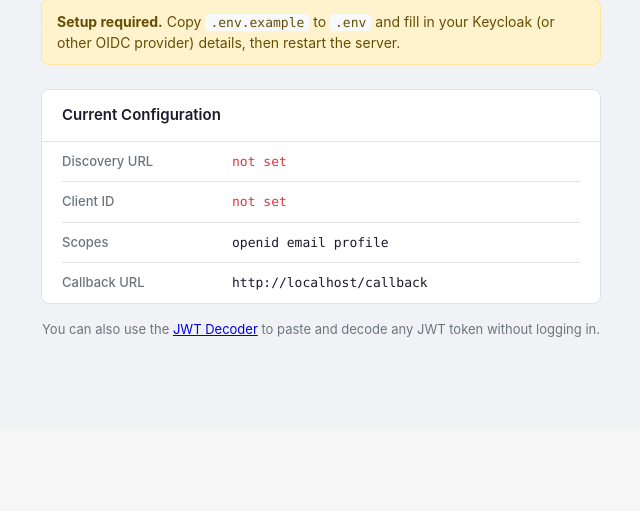
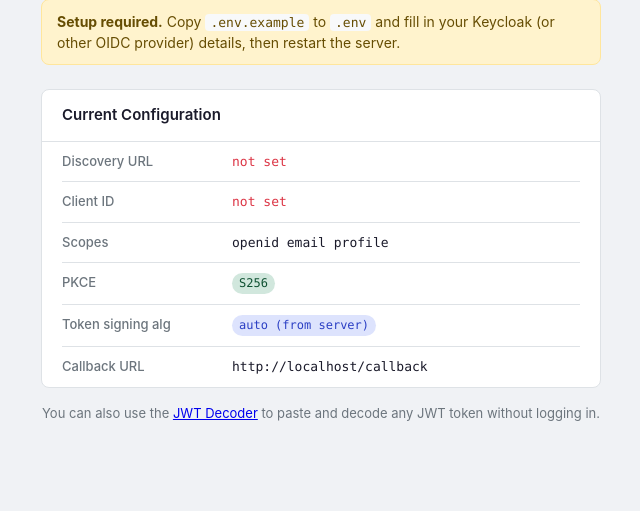
Before and after one commit to tfindley/oidc-diagnositcs, a Flask app: page / in a window 1280 px wide. Shown: the part 381-892 px from the top of the page, without its empty margins (319-959 px from the left). Before the commit the page ends 718 px from the top, so only its background shows below. Run offline with Flask 3, Linux system fonts and the light colour scheme.

Commit message:
support PKCE S256 support ES256 Signing alg

```diff
--- a/app.py
+++ b/app.py
@@ -31,6 +31,10 @@ OIDC_DISCOVERY_URL = os.environ.get('OIDC_DISCOVERY_URL', '')
 OIDC_CLIENT_ID = os.environ.get('OIDC_CLIENT_ID', '')
 OIDC_CLIENT_SECRET = os.environ.get('OIDC_CLIENT_SECRET', '')
 OIDC_SCOPE = os.environ.get('OIDC_SCOPE', 'openid email profile')
+# PKCE: 'S256' (default, required by Kanidm and recommended), 'plain', or 'disabled'
+OIDC_PKCE_METHOD = os.environ.get('OIDC_PKCE_METHOD', 'S256').strip()
+# Token signing algorithm to enforce, e.g. 'ES256' or 'RS256'. Empty = accept whatever the server sends.
+OIDC_TOKEN_SIGNING_ALG = os.environ.get('OIDC_TOKEN_SIGNING_ALG', '').strip()
 
 TIMESTAMP_CLAIMS = frozenset({'exp', 'iat', 'nbf', 'auth_time', 'updated_at'})
 SENSITIVE_CLAIMS = frozenset({
@@ -93,12 +97,15 @@ CLAIM_DESCRIPTIONS = {
 
 oauth = OAuth(app)
 if OIDC_DISCOVERY_URL and OIDC_CLIENT_ID:
+    _client_kwargs = {'scope': OIDC_SCOPE}
+    if OIDC_PKCE_METHOD != 'disabled':
+        _client_kwargs['code_challenge_method'] = OIDC_PKCE_METHOD
     oauth.register(
         name='oidc',
         server_metadata_url=OIDC_DISCOVERY_URL,
         client_id=OIDC_CLIENT_ID,
         client_secret=OIDC_CLIENT_SECRET,
-        client_kwargs={'scope': OIDC_SCOPE},
+        client_kwargs=_client_kwargs,
     )
 
 
@@ -202,6 +209,8 @@ def index():
             'discovery_url': OIDC_DISCOVERY_URL,
             'client_id': OIDC_CLIENT_ID,
             'scope': OIDC_SCOPE,
+            'pkce_method': OIDC_PKCE_METHOD,
+            'token_signing_alg': OIDC_TOKEN_SIGNING_ALG or 'auto (from server)',
             'configured': bool(OIDC_DISCOVERY_URL and OIDC_CLIENT_ID),
         },
     )
@@ -217,7 +226,10 @@ def login():
 
 @app.route('/callback')
 def auth_callback():
-    token = oauth.oidc.authorize_access_token()
+    claims_options = {}
+    if OIDC_TOKEN_SIGNING_ALG:
+        claims_options['alg'] = {'values': [OIDC_TOKEN_SIGNING_ALG]}
+    token = oauth.oidc.authorize_access_token(**({"claims_options": claims_options} if claims_options else {}))
     session['raw_tokens'] = {
         'access_token': token.get('access_token'),
         'id_token': token.get('id_token'),
--- a/requirements.txt
+++ b/requirements.txt
@@ -1,5 +1,6 @@
 Flask>=3.0.0
 authlib>=1.3.0
+cryptography>=42.0.0
 python-dotenv>=1.0.0
 requests>=2.31.0
 gunicorn>=22.0.0
--- a/templates/index.html
+++ b/templates/index.html
@@ -83,6 +83,24 @@
         <span class="config-val">{{ config.scope or '—' }}</span>
       </div>
       <div class="config-row">
+        <span class="config-label">PKCE</span>
+        <span class="config-val">
+          {% if config.pkce_method == 'disabled' %}
+            <span class="badge badge-yellow">disabled</span>
+          {% else %}
+            <span class="badge badge-green">{{ config.pkce_method }}</span>
+          {% endif %}
+        </span>
+      </div>
+      <div class="config-row">
+        <span class="config-label">Token signing alg</span>
+        <span class="config-val">
+          <span class="badge {% if config.token_signing_alg == 'RS256' %}badge-yellow{% else %}badge-blue{% endif %}">
+            {{ config.token_signing_alg }}
+          </span>
+        </span>
+      </div>
+      <div class="config-row">
         <span class="config-label">Callback URL</span>
         <span class="config-val">{{ request.host_url }}callback</span>
       </div>
```
Also changed, not shown: 1 other file.
